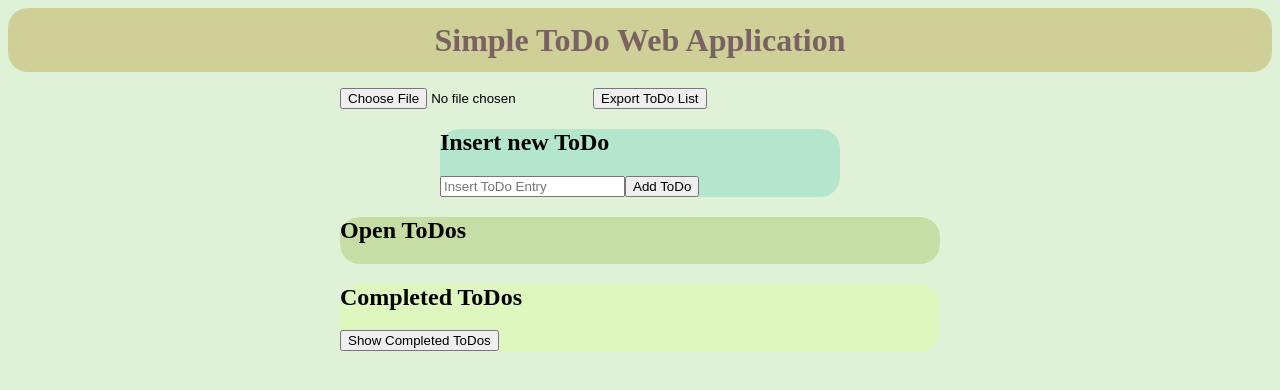
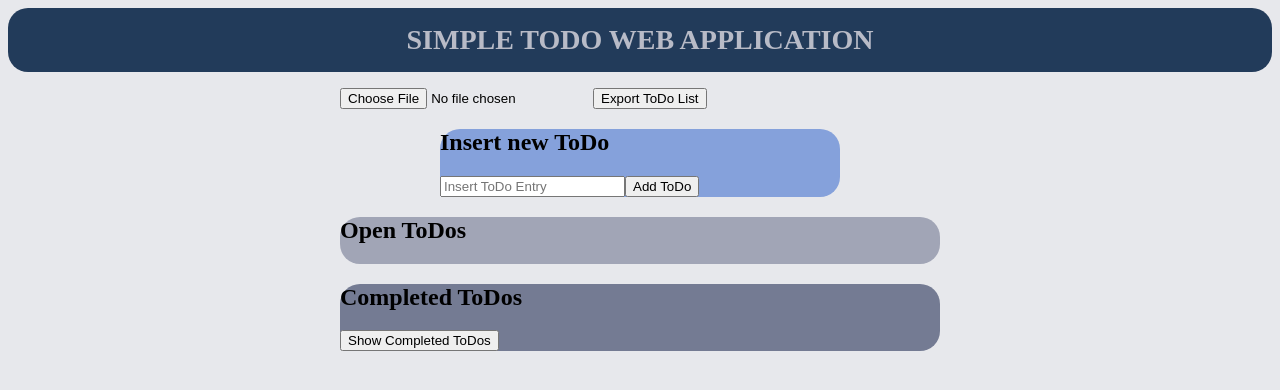
Before and after one commit to Morn98/ToDoWebApp, an Angular app in the folder todo-web-app/: page / in a window 1280 px wide. Shown: the top 390 px of the page. Built offline with nearby package versions, Linux system fonts and the light colour scheme.

Commit message:
changed color theme

```diff
--- a/todo-web-app/src/app/app.component.html
+++ b/todo-web-app/src/app/app.component.html
@@ -1,5 +1,7 @@
 <header>
-  <h1>Simple ToDo Web Application</h1>
+  <div class="header-text">
+    Simple ToDo Web Application
+  </div>
 </header>
 
 <div class="todo-container">
--- a/todo-web-app/src/app/app.component.scss
+++ b/todo-web-app/src/app/app.component.scss
@@ -1,6 +1,6 @@
 header {
-    background-color: #CED097;
-    color: #7A6263;
+    background-color: rgba(1, 30, 65, 0.85);
+    color: #b8bbc7;
     height: 4em;
     display: flex;
     justify-content: center;
@@ -9,9 +9,12 @@ header {
     border-radius: 20px;
   }
 
-h1 {
+.header-text {
     margin: 0;
     text-align: center;
+    text-transform: uppercase;
+    font-weight: bold;
+    font-size: 28px;
 }
 
 .todo-container {
@@ -21,20 +24,20 @@ h1 {
 }
 
 .insert-container {
-    background-color: #b3e6cc;
+    background-color: #85a1db;
     border-radius: 20px;
     max-width: 400px;
     margin: 1em auto;
 }
 
 .open-todos {
-    background-color: #C6DEA6;
+    background-color: #a1a5b6;
     border-radius: 20px;
     margin: 1em auto;
 }
 
 .completed-todos {
-    background-color: #def7bf;
+    background-color: #747b93;
     border-radius: 20px;
     margin: 1em auto;
 }
--- a/todo-web-app/src/styles.scss
+++ b/todo-web-app/src/styles.scss
@@ -1,4 +1,4 @@
 /* You can add global styles to this file, and also import other style files */
 html {
-    background-color: #DFF2D8;
+    background-color: #e7e8ec;
 }
```
